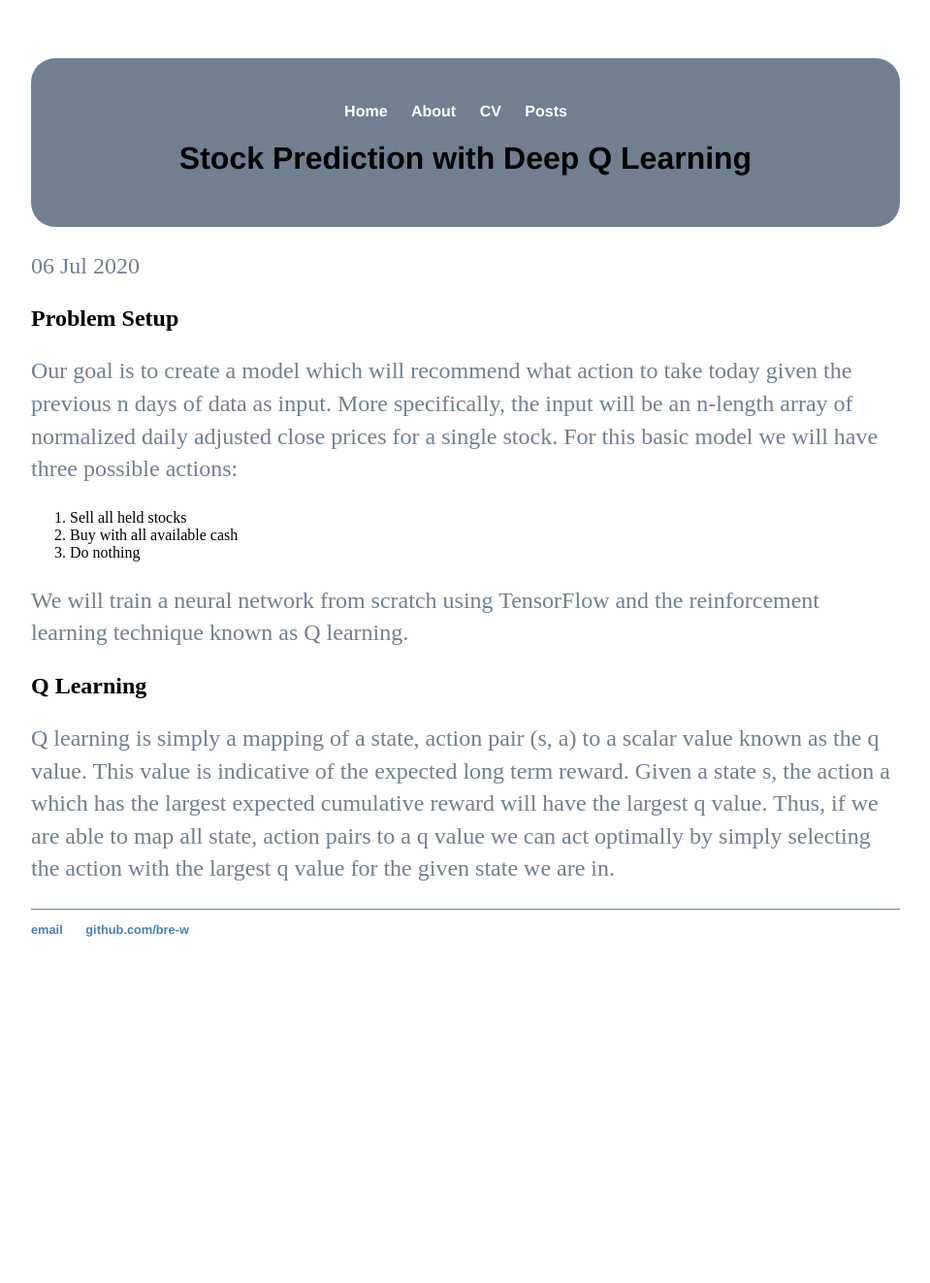
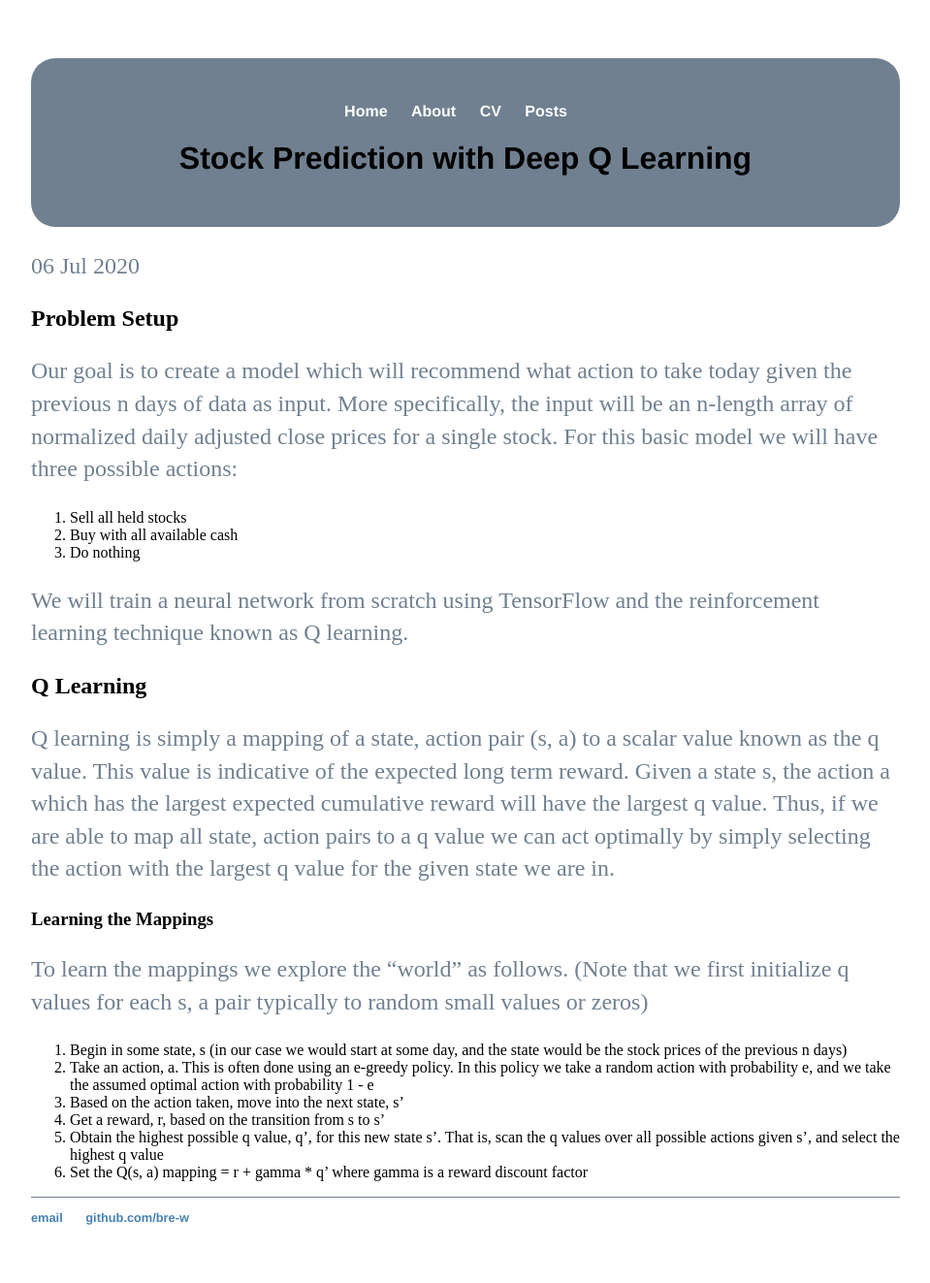
Before and after one commit to bre-w/bre-w.github.io, a Jekyll site: the page built from _posts/2020-07-06-test-post.md, in a window 1280 px wide. Shown: the whole page at 97% size, without its empty margins (160-1119 px from the left). Built offline with Jekyll 4.4.1, drawn with Linux system fonts in a browser that asks for light colours; before the commit the page ends 1026 px from its top, so only the background shows below that.

Commit message:
Update 2020-07-06-test-post.md

```diff
--- a/_posts/2020-07-06-test-post.md
+++ b/_posts/2020-07-06-test-post.md
@@ -15,3 +15,14 @@ We will train a neural network from scratch using TensorFlow and the reinforceme
 ## Q Learning
 
 Q learning is simply a mapping of a state, action pair (s, a) to a scalar value known as the q value. This value is indicative of the expected long term reward. Given a state s, the action a which has the largest expected cumulative reward will have the largest q value. Thus, if we are able to map all state, action pairs to a q value we can act optimally by simply selecting the action with the largest q value for the given state we are in.
+
+### Learning the Mappings
+
+To learn the mappings we explore the "world" as follows. (Note that we first initialize q values for each s, a pair typically to random small values or zeros)
+
+1. Begin in some state, s (in our case we would start at some day, and the state would be the stock prices of the previous n days)
+2. Take an action, a. This is often done using an e-greedy policy. In this policy we take a random action with probability e, and we take the assumed optimal action with probability 1 - e
+3. Based on the action taken, move into the next state, s'
+4. Get a reward, r, based on the transition from s to s'
+5. Obtain the highest possible q value, q', for this new state s'. That is, scan the q values over all possible actions given s', and select the highest q value
+6. Set the Q(s, a) mapping = r + gamma * q' where gamma is a reward discount factor
```
